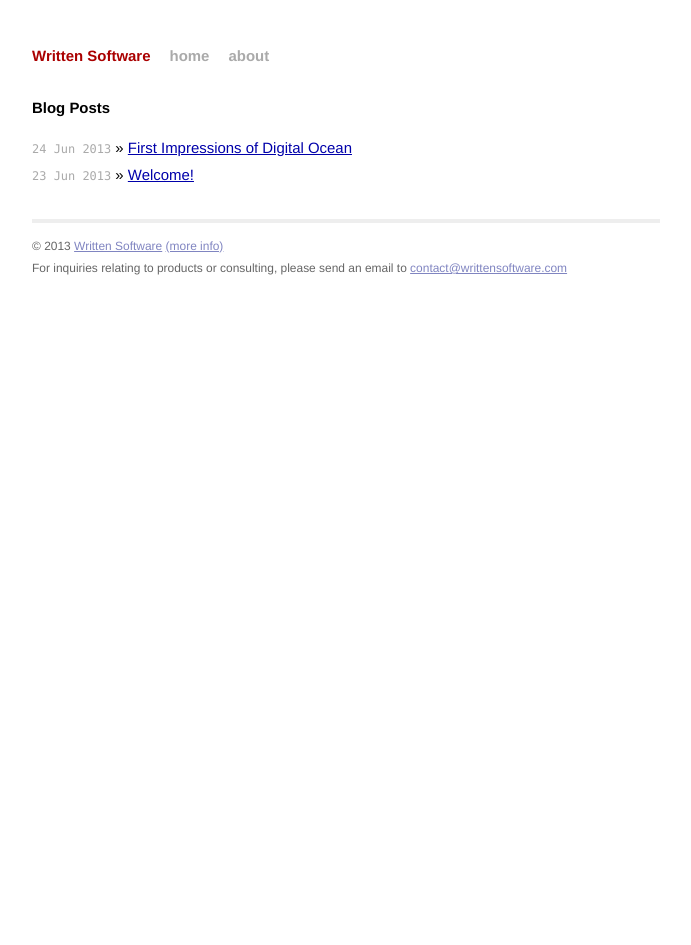
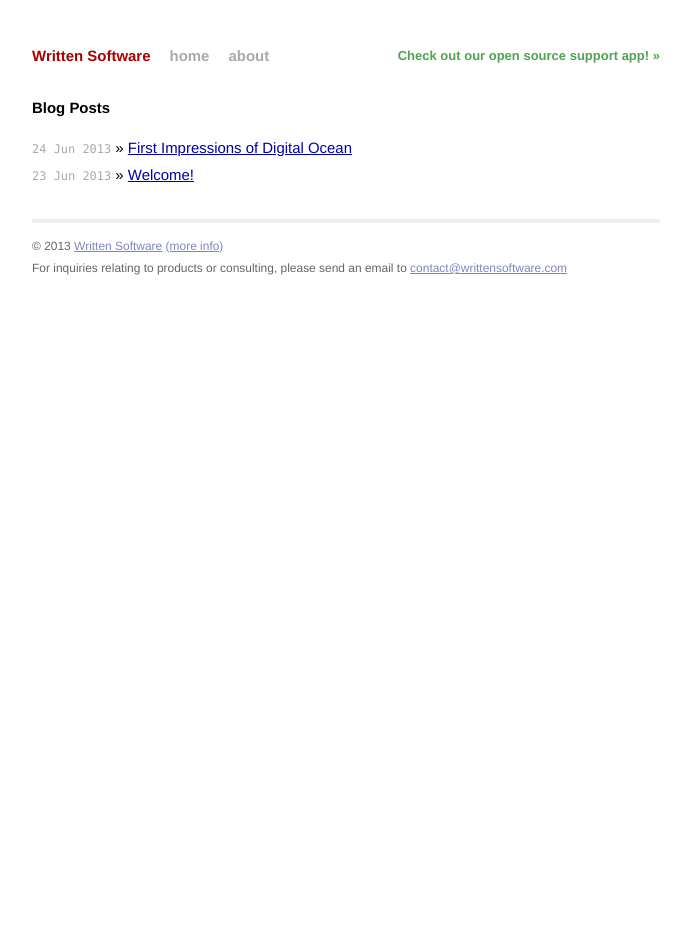
Before and after one commit to writtensoftware/writtensoftware.github.io, a Jekyll site: the page built from posts.html, in a window 1280 px wide. Shown: the whole page, without its empty margins (294-985 px from the left). Built offline with Jekyll 4.4.1, drawn with Linux system fonts in a browser that asks for light colours.

Commit message:
app link

```diff
--- a/_layouts/default.html
+++ b/_layouts/default.html
@@ -22,6 +22,7 @@
               <h1 class="title"><a href="/">{{ site.name }}</a></h1>
               <a class="extra" href="/">home</a>
               <a class="extra" href="/about.html">about</a>
+              <a class="extra app-link" href="http://evergreenapp.org">Check out our open source support app! &raquo</a>
             </div>
 
                 {{ content }}
--- a/css/main.css
+++ b/css/main.css
@@ -217,3 +217,14 @@ span.name-wrap {
 .legal .company-name {
   font-weight: bold;
 }
+
+.pull-text {
+  text-decoration: underline;
+}
+
+
+.app-link, .site .header a.extra.app-link {
+  font-size: 13px;
+  float: right;
+  color: #51a351;
+}
```
